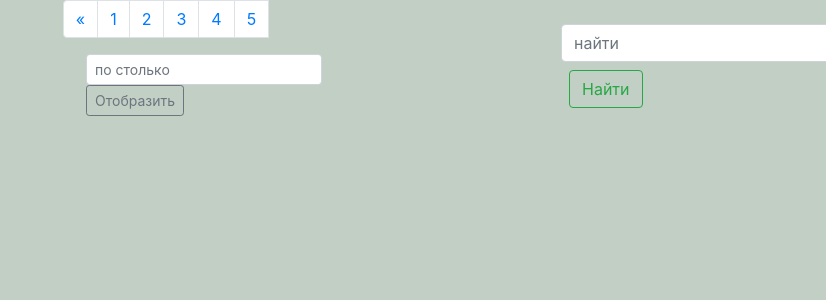
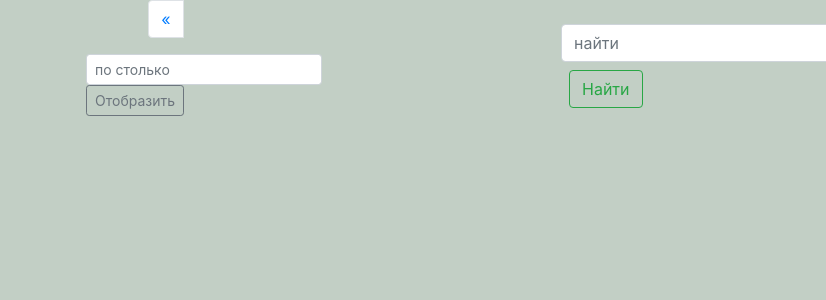
Before and after one commit to Camalo/site_in_symfony, a Symfony app: template templates/index.html.twig in a window 1320 px wide; the page is wider, and only the part inside the window is pictured. Shown: the part 56-356 px from the top of that part, without its empty margins (494-1320 px from the left). Run offline with Twig, Linux system fonts and the light colour scheme; the template is opened without the code that fills it, so the values that code supplies are empty; some libraries are stand-ins or nearby versions.

Commit message:
Add files via upload

```diff
--- a/templates/index.html.twig
+++ b/templates/index.html.twig
@@ -10,7 +10,7 @@
             <div class="nav flex-column">
                 {% for category in categories %}
                     <li class="nav-item rounded">
-                        <a href="{{ path('show_category',{'category': category.id}) }}" class="list-group-item list-group-item-action"> {{ category.title }} </a>
+                        <a href="{{ path('show_category',{'category': category.id, 'name': category.title}) }}" class="list-group-item list-group-item-action"> {{ category.title }} </a>
                     </li>
                 {% endfor %}
             </div>
@@ -42,29 +42,6 @@
                                 </a>
                             {% endif %}
                         </li>
-                            {% if previous > 0 and  next < (books|length - 1)%}
-                                {% for i in 0..(books|length / perpage) %}
-                                    {% if next+1 >= i and previous-1 <= i %}
-                                    <li class="page-item">
-                                        <a class="page-link" href="{{ path('homepage', { offset: i * perpage,  perPage: perpage }) }}">{{ i+1 }}</a>
-                                    </li>
-                                    {% endif %}
-                                {% endfor %}
-                            {% elseif next < (books|length + 1) and previous > 0%}
-                                {% for i in (books|length / perpage - 3)..(books|length / perpage-1) %}
-                                    <li class="page-item">
-                                        <a class="page-link" href="{{ path('homepage', { offset: i * perpage,  perPage: perpage }) }}">{{ i+1 }}</a>
-                                    </li>
-                                {% endfor %}
-                            {% else%}
-                            {% for i in 0..4 %}
-                                    <li class="page-item">
-                                        <a class="page-link" href="{{ path('homepage', { offset: i * perpage,  perPage: perpage }) }}">{{ i+1 }}</a>
-                                    </li>
-                                {% endfor %}
-                            {% endif %}
-
-
 
                         <li class="page-item">
                             {% if next < books|length %}
```
